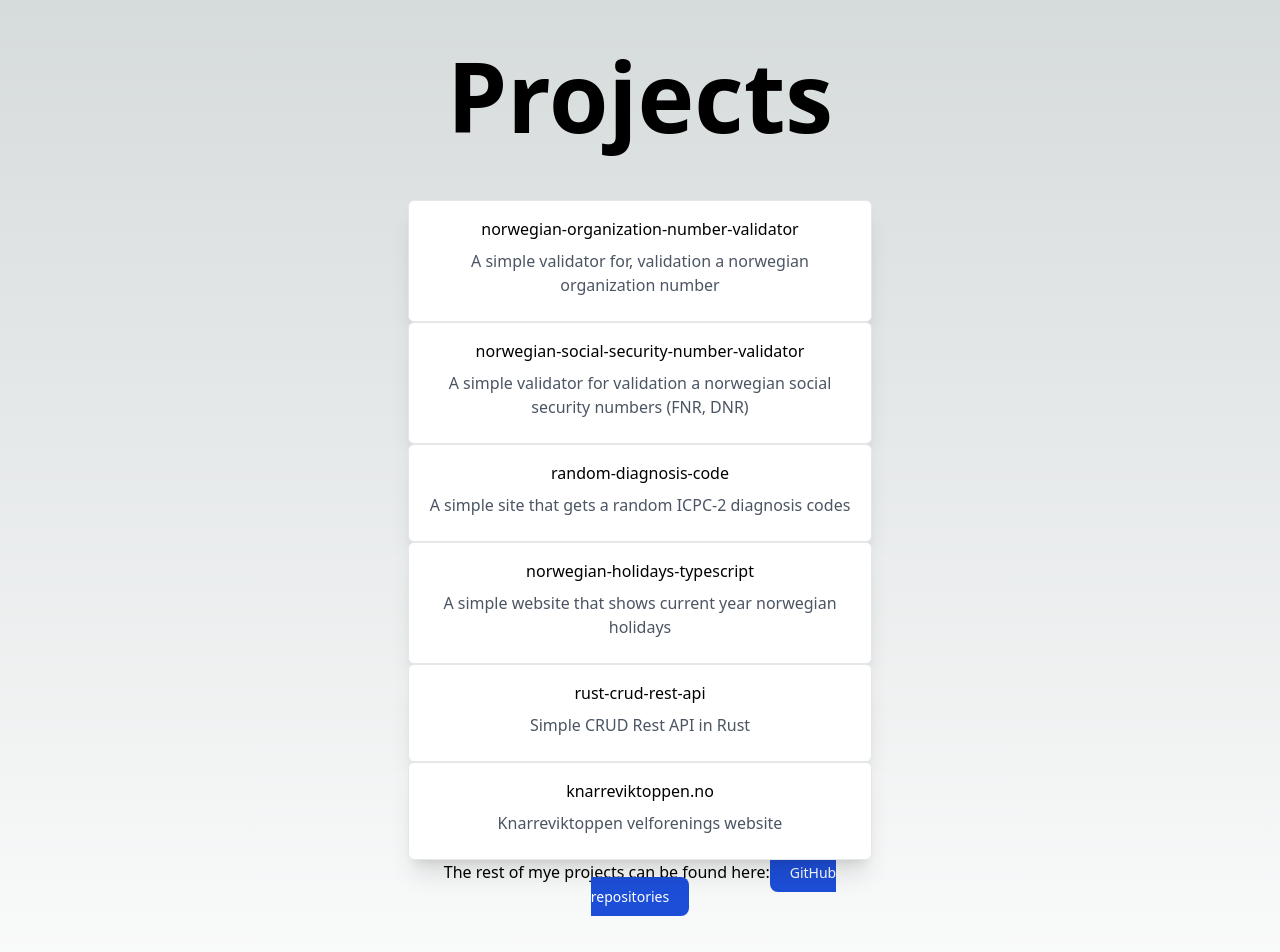
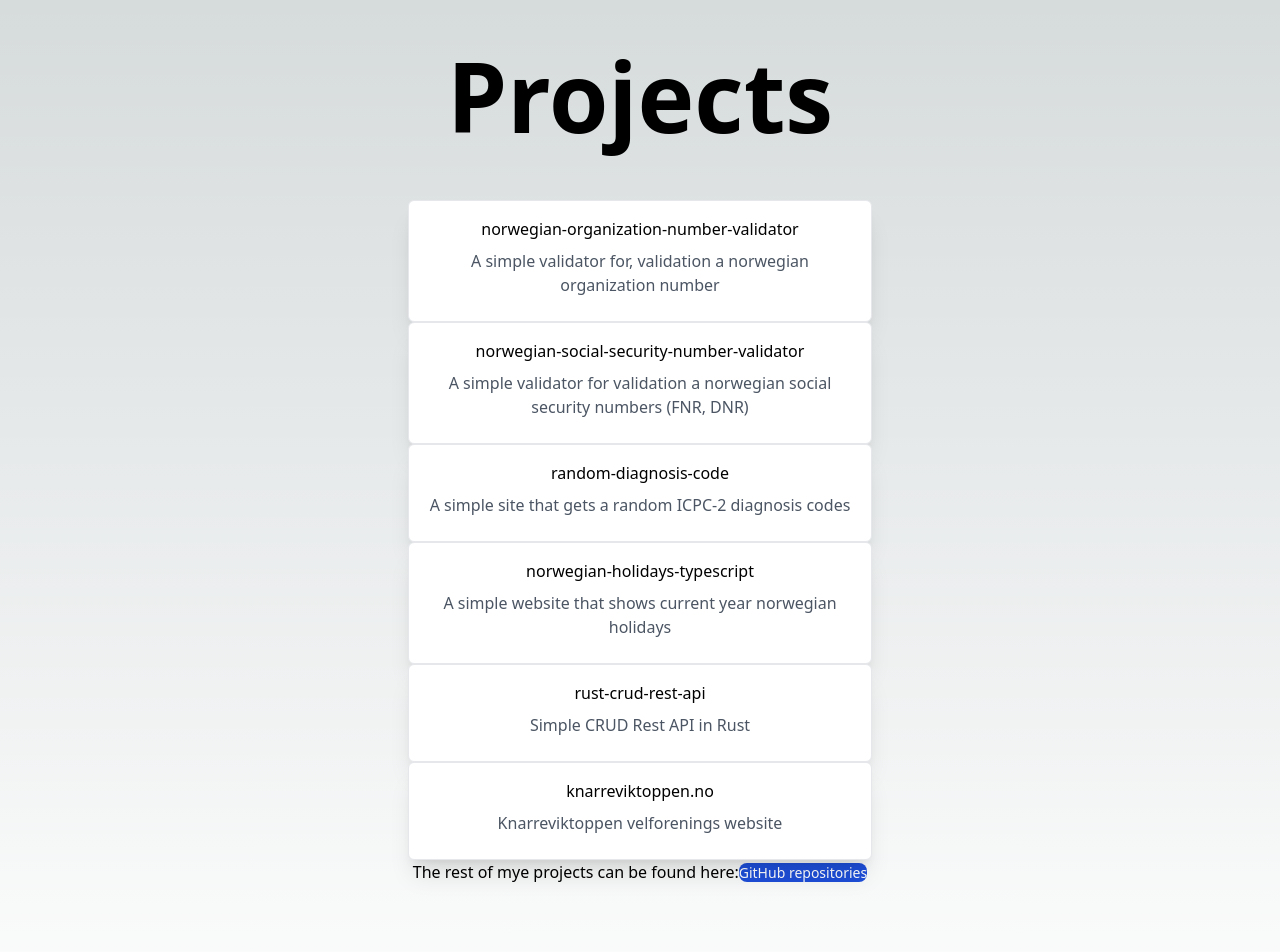
Before and after one commit to MikAoJk/MikAoJk.github.io, a Next.js app: page /projects in a window 1280 px wide. Shown: the top 952 px of the page. Built offline with nearby package versions, Linux system fonts and the light colour scheme.

Commit message:
Update projects.tsx

```diff
--- a/src/pages/projects.tsx
+++ b/src/pages/projects.tsx
@@ -23,7 +23,7 @@ const Projects: NextPage = () => {
                     </>
                 ))}
                 <p>The rest of mye projects can be found here:
-                    <a href={"https://github.com/MikAoJk?tab=repositories"} className="text-white bg-blue-700 hover:bg-blue-800 focus:ring-4 focus:ring-blue-300 font-medium rounded-lg text-sm px-5 py-2.5 dark:bg-blue-600 dark:hover:bg-blue-700 focus:outline-none dark:focus:ring-blue-800">
+                    <a href={"https://github.com/MikAoJk?tab=repositories"} className="text-white bg-blue-700 hover:bg-blue-800 focus:ring-4 focus:ring-blue-300 font-medium rounded-lg text-sm dark:bg-blue-600 dark:hover:bg-blue-700 focus:outline-none dark:focus:ring-blue-800">
                         {"GitHub repositories"}
                     </a>
                 </p>
```
